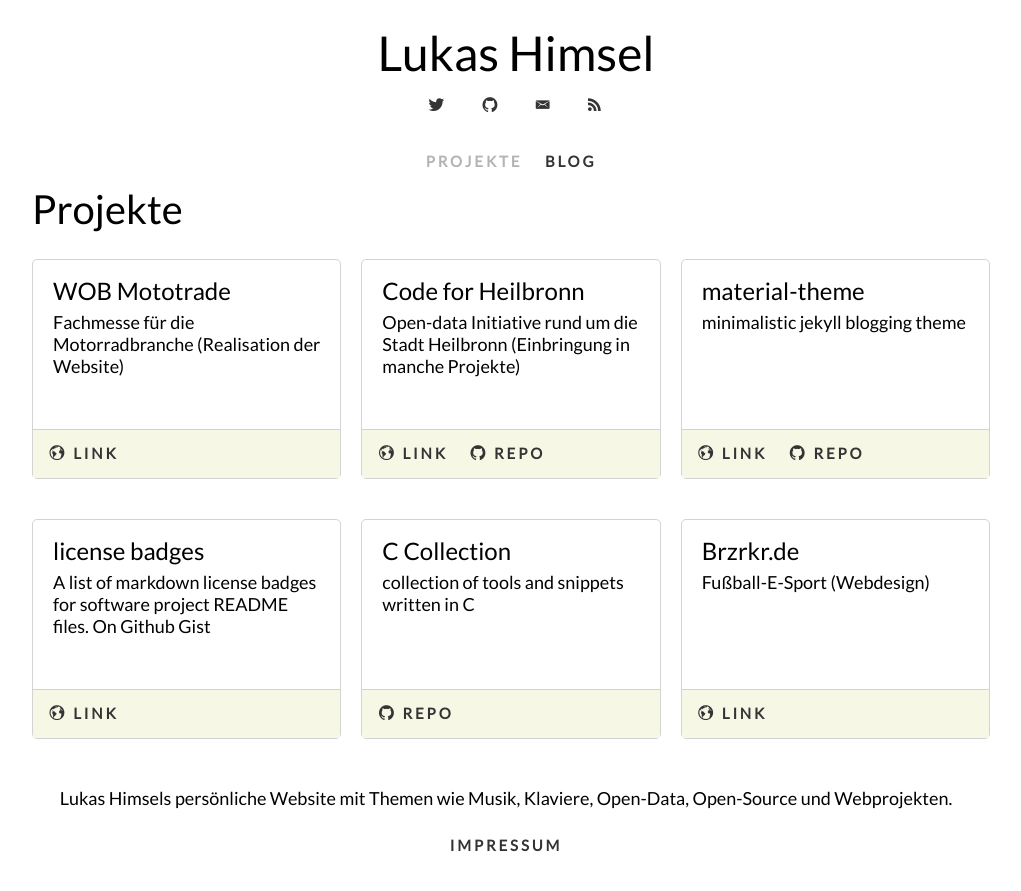
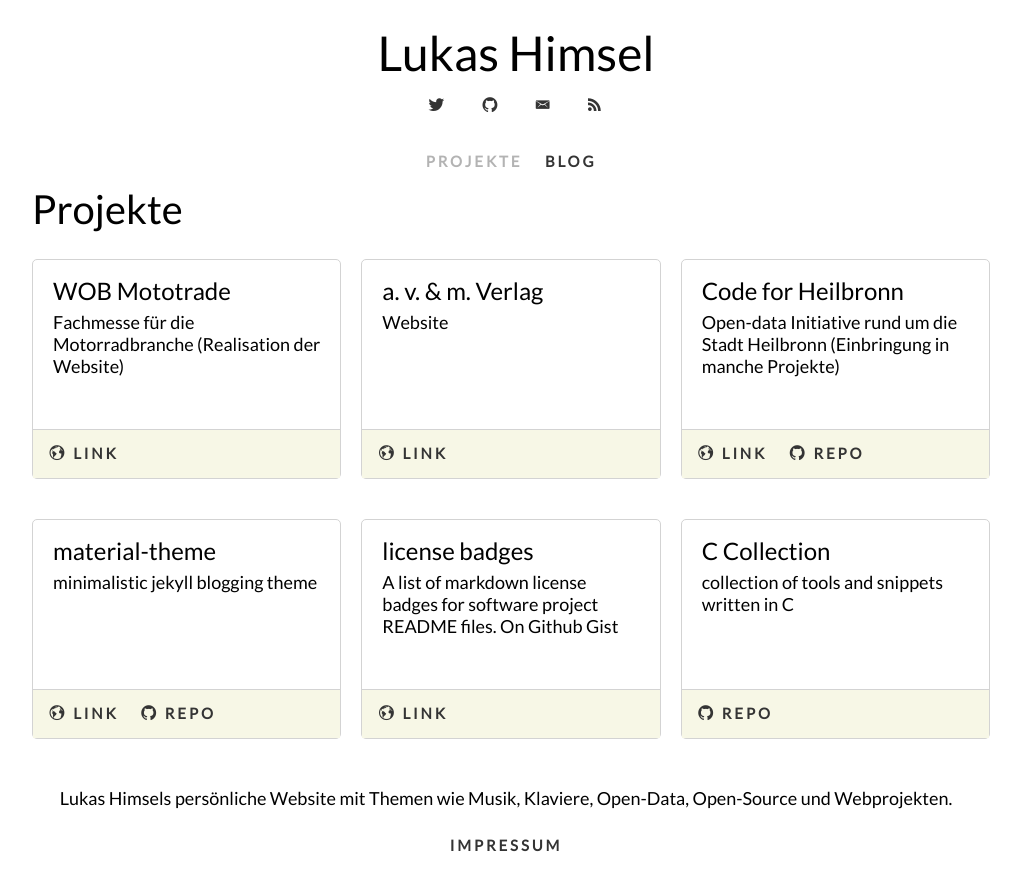
Before and after one commit to NishkaDG/lukas-h.github.io, a Jekyll site: the page built from index.html, in a window 1280 px wide. Shown: the top 891 px of the page, without its empty margins (129-1150 px from the left). Built offline with Jekyll 4.4.1, drawn with Linux system fonts in a browser that asks for light colours; some web fonts are replaced.

Commit message:
Update projects.yml

```diff
--- a/_data/projects.yml
+++ b/_data/projects.yml
@@ -2,6 +2,9 @@
 - name: WOB Mototrade
   link: "http://wob-mototrade.de"
   description: "Fachmesse für die Motorradbranche (Realisation der Website)"
+- name: a. v. & m. Verlag
+  link: "http://avmverlag.de"
+  description: "Website"
 - name: Code for Heilbronn
   github: "https://github.com/opendata-heilbronn"
   link: http://codefor.de/heilbronn
@@ -16,6 +19,3 @@
 - name: C Collection
   description: "collection of tools and snippets written in C"
   github: "https://github.com/lukas-h/c"
-- name: Brzrkr.de
-  link: "https://brzrkr.de"
-  description: "Fußball-E-Sport (Webdesign)"
```
